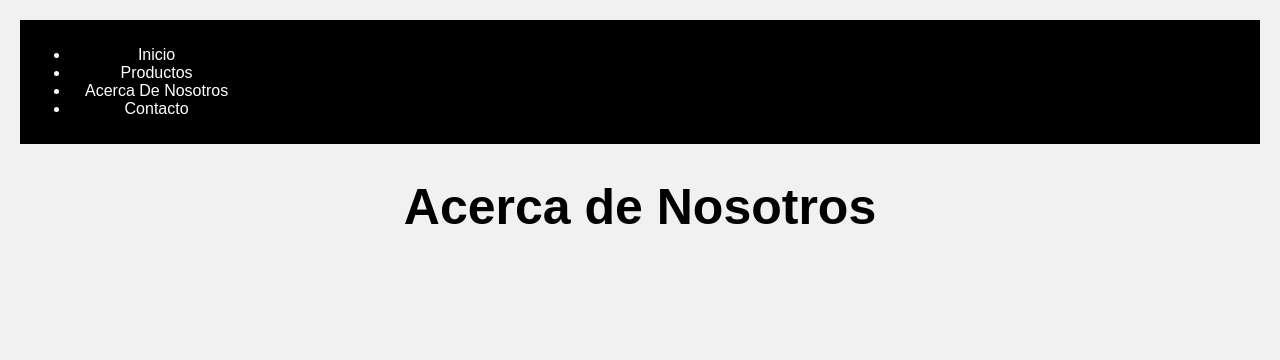
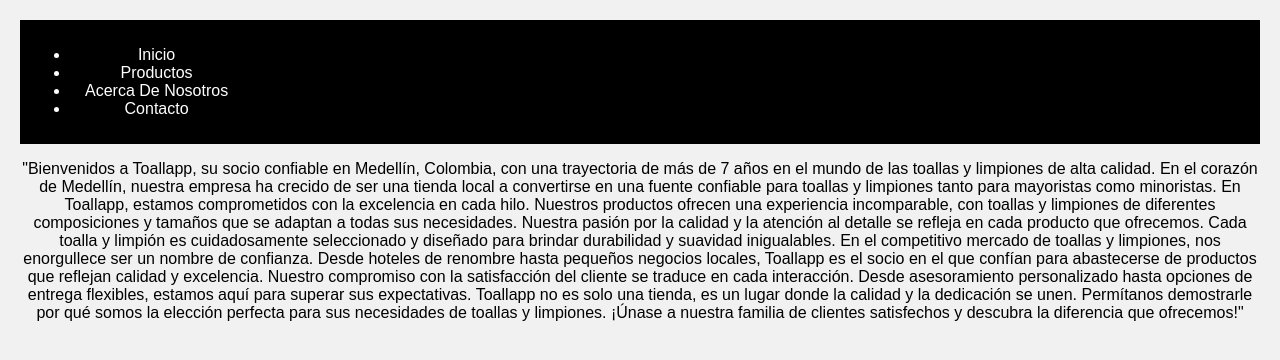
Before and after one commit to hackersito777/toallapp, a React (Create React App) app: page /acercadenosotros in a window 1280 px wide. Shown: the top 360 px of the page. Built offline with nearby package versions, Linux system fonts and the light colour scheme.

Commit message:
octavo commit

```diff
--- a/src/components/acercade/AcercaDeNosotros.jsx
+++ b/src/components/acercade/AcercaDeNosotros.jsx
@@ -1,11 +1,23 @@
 const AcercaDeNosotros = () => {
 
-    return(
-    <>
+    return (
+        <>
 
-    <h1> Acerca de Nosotros</h1>
+            <p>"Bienvenidos a Toallapp, su socio confiable en Medellín, Colombia, con una trayectoria de más de 7 años en el mundo de las toallas y limpiones de alta calidad.
 
-    </>
+                En el corazón de Medellín, nuestra empresa ha crecido de ser una tienda local a convertirse en una fuente confiable para toallas y limpiones tanto para mayoristas como minoristas.
+
+                En Toallapp, estamos comprometidos con la excelencia en cada hilo. Nuestros productos ofrecen una experiencia incomparable, con toallas y limpiones de diferentes composiciones y tamaños que se adaptan a todas sus necesidades.
+
+                Nuestra pasión por la calidad y la atención al detalle se refleja en cada producto que ofrecemos. Cada toalla y limpión es cuidadosamente seleccionado y diseñado para brindar durabilidad y suavidad inigualables.
+
+                En el competitivo mercado de toallas y limpiones, nos enorgullece ser un nombre de confianza. Desde hoteles de renombre hasta pequeños negocios locales, Toallapp es el socio en el que confían para abastecerse de productos que reflejan calidad y excelencia.
+
+                Nuestro compromiso con la satisfacción del cliente se traduce en cada interacción. Desde asesoramiento personalizado hasta opciones de entrega flexibles, estamos aquí para superar sus expectativas.
+
+                Toallapp no es solo una tienda, es un lugar donde la calidad y la dedicación se unen. Permítanos demostrarle por qué somos la elección perfecta para sus necesidades de toallas y limpiones. ¡Únase a nuestra familia de clientes satisfechos y descubra la diferencia que ofrecemos!"</p>
+
+        </>
 
 
 
@@ -15,6 +27,6 @@
 
 
 
-    }
+}
 
-    export default AcercaDeNosotros;
+export default AcercaDeNosotros;
--- a/src/components/contacto/Contacto.jsx
+++ b/src/components/contacto/Contacto.jsx
@@ -1,9 +1,17 @@
 const Contacto = () => {
+
+    const numeroWhatsApp = '573174327691'; // Reemplaza con el número de WhatsApp al que deseas redirigir
+
+    const handleHacerPedidoClick = () => {
+      const urlWhatsApp = `https://api.whatsapp.com/send?phone=${numeroWhatsApp}`;
+      window.location.href = urlWhatsApp;
+    };
+
 
     return(
     <>
 
-    <h1> Contacto</h1>
+    <button className={styles.neonbutton} onClick={handleHacerPedidoClick}>WhatsApp</button>
 
     </>
 
```
